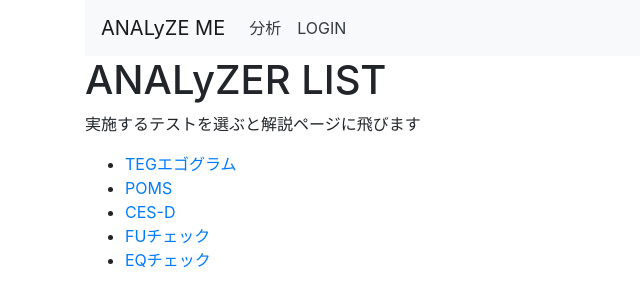
After one commit to MiyakoOhashi/app_mc, a Flask app: page /list in a window 1280 px wide. The commit adds this page. Shown: the top 307 px of the page, without its empty margins (0-640 px from the left). Run offline with Flask 2, Linux system fonts and the light colour scheme; some libraries are stand-ins or nearby versions.

Commit message:
add 2 files modify 6 files

```diff
--- a/analyze_me/__init__.py
+++ b/analyze_me/__init__.py
@@ -1,9 +1,9 @@
 #analyze_me/__init__.py       2020/9/17   M.O
 from flask import Flask
-from flask_sqlalchemy import SQLAlchemy
+#from flask_sqlalchemy import SQLAlchemy
 
 app = Flask(__name__)
 app.config.from_object('analyze_me.config')
-db = SQLAlchemy(app)
+#db = SQLAlchemy(app)
 
 import analyze_me.views
--- a/analyze_me/config.py
+++ b/analyze_me/config.py
@@ -1,7 +1,7 @@
 #analyze_me/config.py       2020/9/17   M.O
 
-SQLALCHEMY_DATABASE_URI = 'sqlite:///analyze_me.db'
-SQLALCHEMY_TRACK_MODIFICATIONS = True
+#SQLALCHEMY_DATABASE_URI = 'sqlite:///analyze_me.db'
+#SQLALCHEMY_TRACK_MODIFICATIONS = True
 DEBUG = True
 SECRET_KEY = 'sedret_key'
 USERNAME = 'john'
--- /dev/null
+++ b/analyze_me/templates/analyzer/list.html
@@ -0,0 +1,30 @@
+<!-- analyze_me/templates/analyzer/.html 2020/10/6  M.O-->
+{% extends "layout.html" %}
+{% block body %}
+
+<section>
+    <div class="mc-body">
+
+        <h1>ANALyZER LIST</h1>
+        <p>実施するテストを選ぶと解説ページに飛びます</p>
+        <ul>
+            <li>
+                <a href="#">TEGエゴグラム</a>
+            </li>
+            <li>
+                <a href="#">POMS</a>
+            </li>
+            <li>
+                <a href="#">CES-D</a>
+            </li>
+            <li>
+                <a href="#">FUチェック</a>
+            </li>
+            <li>
+                <a href="#">EQチェック</a>
+            </li>
+        </ul>
+    </div>
+</section>
+
+{% endblock %}
--- a/analyze_me/templates/entries/personal.html
+++ b/analyze_me/templates/entries/log.html
@@ -1,4 +1,4 @@
-<!-- analyze_me/templates/entries/personal.html 2020/09/27  M.O-->
+<!-- analyze_me/templates/entries/log.html 2020/09/27  M.O-->
 {% extends "layout.html" %}
 {% block body %}
 
--- a/analyze_me/templates/index.html
+++ b/analyze_me/templates/index.html
@@ -5,7 +5,7 @@
 <section>
     <div class="mc-body">
         <h1>ANALyZE ME</h1>
-        <a href="#">START</a>
+        <a href="{{ url_for('analyzer_list') }}">START</a>
     </div>
 </section>
 
--- a/analyze_me/templates/layout.html
+++ b/analyze_me/templates/layout.html
@@ -21,14 +21,20 @@
             <div class="collapse navbar-collapse" id="navbarNav">
                 <ul class="navbar-nav">
                     <li class="nav-item active">
-                        <a class="nav-link text-dark" href="{{ url_for('show_entries') }}">個人ページ<span class="sr-only">(current)</span></a>
+                        <a class="nav-link text-dark" href="{{ url_for('analyzer_list') }}">分析<span class="sr-only">(current)</span></a>
                     </li>
 
                     {% if not session.logged_in %}
+
                     <li class="nav-item">
                         <a class="nav-link text-dark" href="{{ url_for('login') }}">LOGIN</a>
                     </li>
                     {% else %}
+
+                    <li class="nav-item active">
+                        <a class="nav-link text-dark" href="{{ url_for('show_entries') }}">過去ログ</a>
+                    </li>
+
                     <li class="nav-item">
                         <a class="nav-link text-dark" href="{{ url_for('logout') }}">LOGOUT</a>
                     </li>
--- a/analyze_me/views.py
+++ b/analyze_me/views.py
@@ -8,12 +8,27 @@ from analyze_me import app
 def index():
     return render_template('index.html')
 
-#個人情報(personal)ページ
-@app.route('/personal')
+#個人情報(過去log)ページ
+@app.route('/log')
 def show_entries():
     if not session.get('logged_in'):
         return redirect(url_for('login'))
-    return render_template('entries/personal.html')
+    return render_template('entries/log.html')
+
+#アナライザリスト
+@app.route('/list')
+def analyzer_list():
+    return render_template('analyzer/list.html')
+
+#アナライザ説明
+@app.route('/description')
+def description():
+    return render_template('analyzer/description.html')
+
+#アナライザ本体
+@app.route('/analyzer')
+
+
 
 #ログイン
 @app.route('/login', methods=['GET', 'POST'])
```
Also changed, not shown: analyze_me/templates/analyzer/query.html (added, +11 -0 lines).
